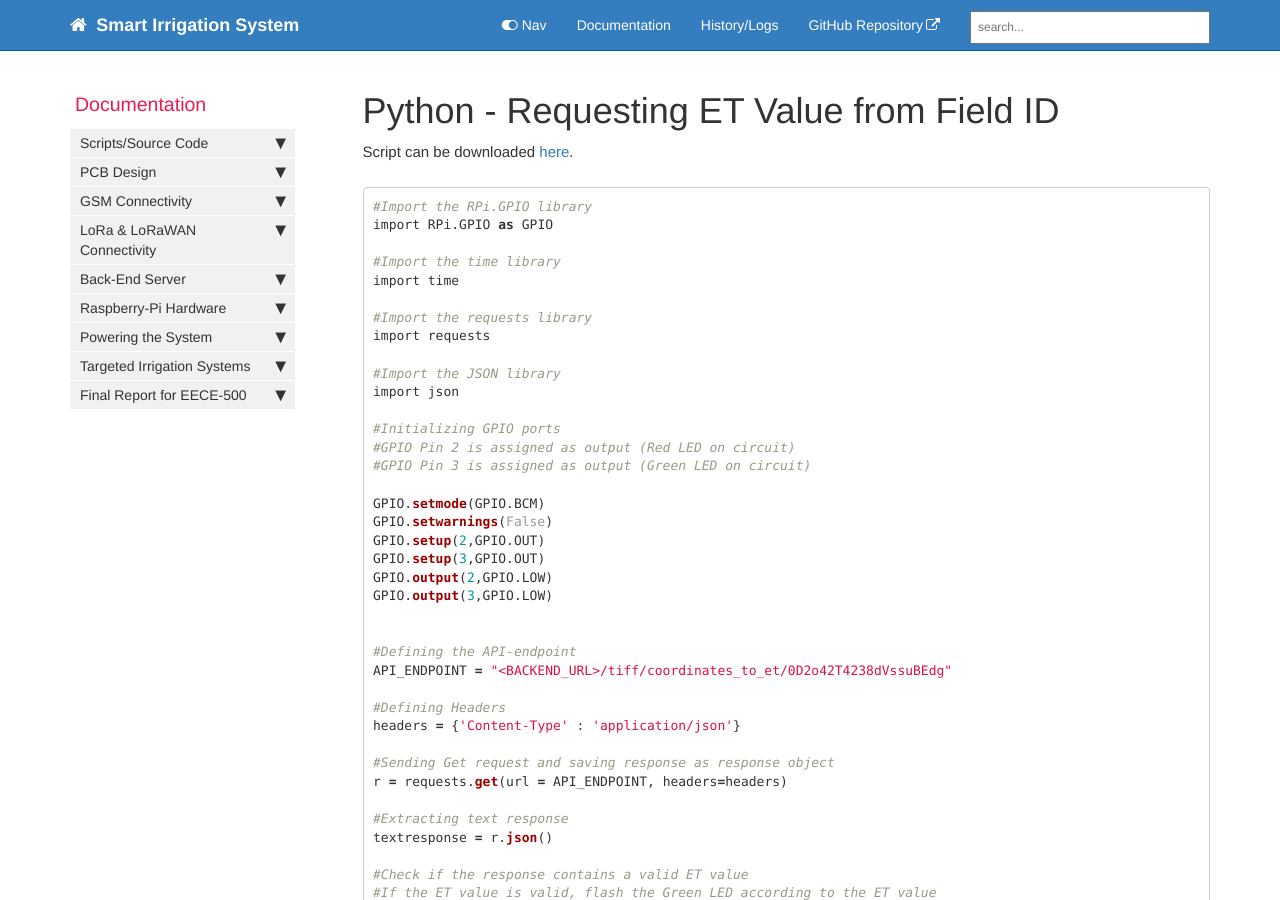
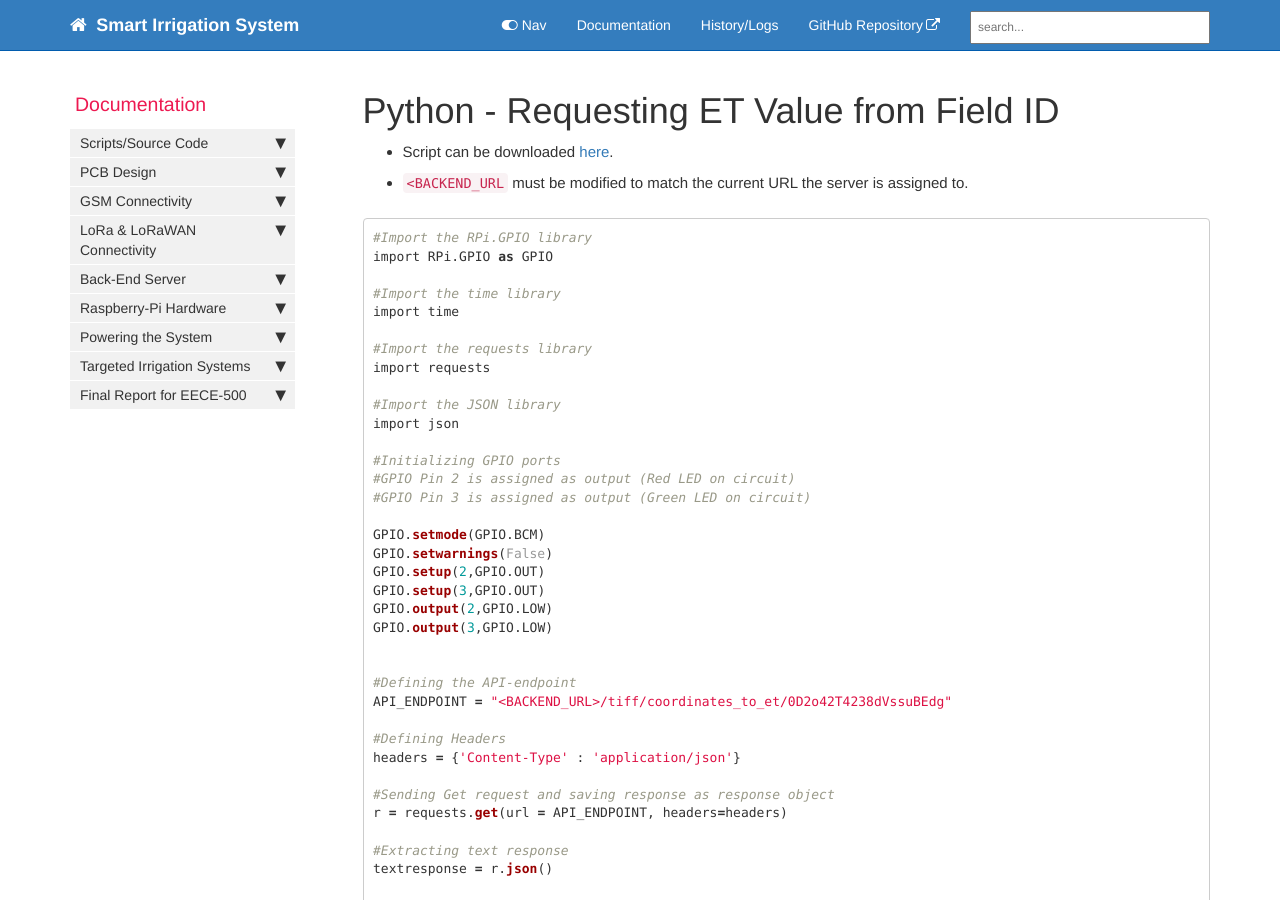
Before and after one commit to hsandid/SmartIrrigationSystem, a Jekyll site: the page built from docs/pages/Scripts/Requesting-ET-Value-From-FieldID.md, in a window 1280 px wide and 900 px high. Built offline with Jekyll 4.4.1, drawn with Linux system fonts in a browser that asks for light colours; comment, search, counter and statistics services are not loaded.

Commit message:
Added mention of the BACKEND_URL variable in the Python scripts

````diff
--- a/docs/pages/Scripts/Requesting-ET-Value-From-FieldID.md
+++ b/docs/pages/Scripts/Requesting-ET-Value-From-FieldID.md
@@ -8,7 +8,8 @@ permalink: Requesting-ET-Value-From-FieldID.html
 folder: Scripts
 ---
 
-Script can be downloaded [here](../../scripts/FieldID_ETRequest.py).
+- Script can be downloaded [here](../../scripts/FieldID_ETRequest.py).
+- `<BACKEND_URL` must be modified to match the current URL the server is assigned to.
 
 ```python
 #Import the RPi.GPIO library
````
Also changed, not shown: docs/pages/Scripts/Requesting-ET-Value-From-LatLon.md (+2 -1 lines).
